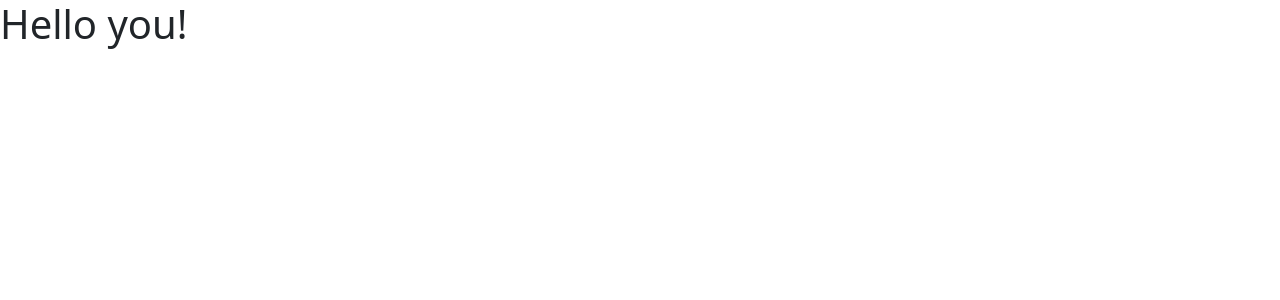
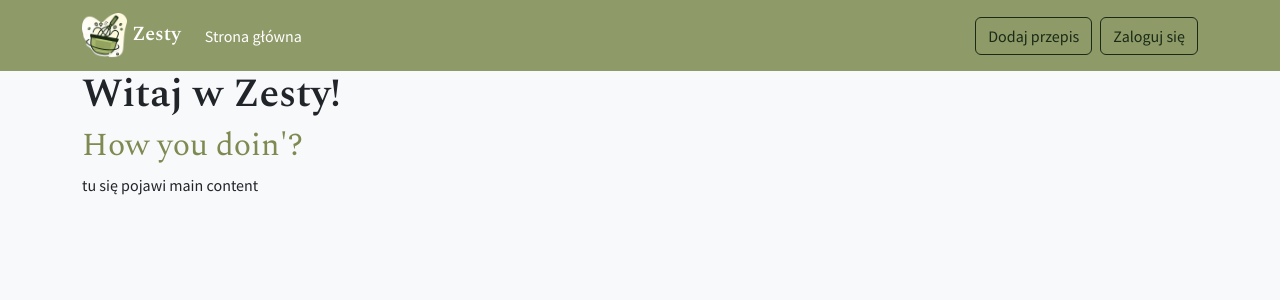
Before and after one commit to budaala/zesty-app, a Vue app in the folder web-app/: page / in a window 1280 px wide. Shown: the top 300 px of the page. Built offline with nearby package versions, Linux system fonts and the light colour scheme.

Commit message:
navbar styling

```diff
--- a/web-app/public/index.html
+++ b/web-app/public/index.html
@@ -5,7 +5,7 @@
     <meta http-equiv="X-UA-Compatible" content="IE=edge">
     <meta name="viewport" content="width=device-width,initial-scale=1.0">
     <link rel="icon" href="<%= BASE_URL %>favicon.ico">
-    <title><%= htmlWebpackPlugin.options.title %></title>
+    <title>Zesty</title>
   </head>
   <body>
     <noscript>
--- a/web-app/src/App.vue
+++ b/web-app/src/App.vue
@@ -2,19 +2,59 @@
   <navbar>
 
   </navbar>
-  <h1>Hello you!</h1>
+  <recipe-list>
+
+  </recipe-list>
 </template>
 
 <script>
 import Navbar from './components/Navbar.vue'
+import RecipeList from './components/RecipeList.vue'
 
 export default {
   name: 'App',
   components: {
-    Navbar
+    Navbar,
+    RecipeList
   }
 }
 </script>
 
 <style>
+
+@import url('https://fonts.googleapis.com/css2?family=Source+Sans+Pro:wght@300;400;600;700&display=swap');
+@import url('https://fonts.googleapis.com/css2?family=Spectral:wght@300;400;600;700&display=swap');
+
+#app {
+  font-family: "Source Sans Pro", sans-serif !important;
+  font-size: medium !important;
+}
+
+body {
+  position: relative;
+  background-color: #f8f9fa !important;
+}
+
+h1 {
+  font-family: "Spectral", serif !important;
+  color: #1A2A15;
+  font-weight: 600 !important;
+}
+
+h2 {
+  font-family: "Spectral", serif !important;
+  color: #7D8A51 !important;
+}
+
+.btn-outline-zesty {
+  color: #7D8A51 !important;
+  border-color: #7D8A51 !important;
+}
+
+.btn-outline-zesty:hover {
+  color: #f8f9fa !important;
+  background-color: #1A2A15 !important;
+  border-color: #7D8A51 !important;
+}
+
 </style>
--- a/web-app/src/components/Navbar.vue
+++ b/web-app/src/components/Navbar.vue
@@ -1,7 +1,60 @@
 <template>
-
+    <nav class="navbar navbar-expand-lg bg-body-tertiary navbar-dark">
+        <div class="container-md">
+            <a class="navbar-brand" href="#">
+                <img src="../assets/logo.png" class="logo">
+                Zesty</a>
+            <button class="navbar-toggler" type="button" data-bs-toggle="collapse" data-bs-target="#navbarSupportedContent"
+                aria-controls="navbarSupportedContent" aria-expanded="false" aria-label="Toggle navigation">
+                <span class="navbar-toggler-icon"></span>
+            </button>
+            <div class="collapse navbar-collapse" id="navbarSupportedContent">
+                <ul class="navbar-nav me-auto mb-2 mb-lg-0">
+                    <li class="nav-item">
+                        <a class="nav-link active" aria-current="page" href="#">Strona główna</a>
+                    </li>
+                </ul>
+                <div class="d-flex">
+                    <button class="btn btn-outline-zesty me-2" type="submit">Dodaj przepis</button>
+                    <!-- Jeśli zalogowany - ikonka konta, jeśli nie - przycisk zaloguj się / zarejestruj -->
+                    <button class="btn btn-outline-zesty" type="submit">Zaloguj się</button>
+                </div>
+            </div>
+        </div>
+    </nav>
 </template>
 
 <script>
+export default {
+    name: 'Navbar',
+    components: {}
+}
+</script>
 
-</script>
+<style scoped>
+.navbar {
+    background-color: #7d8a51d9 !important;
+}
+
+.navbar-brand {
+    font-family: "Spectral", serif !important;
+    font-weight: 600 !important;
+}
+
+.btn-outline-zesty:hover {
+    color: #FFFFFF !important;
+    background-color: #1A2A15;
+    border-color: #1A2A15 !important;
+}
+
+.btn-outline-zesty {
+    color: #1A2A15 !important;
+    /* background-color: #FEFAE0 !important; */
+    border-color: #1A2A15 !important;
+}
+
+.logo {
+    width: 45px;
+    height: 45px;
+}
+</style>
--- /dev/null
+++ b/web-app/src/components/RecipeList.vue
@@ -0,0 +1,18 @@
+<template>
+    <div class="container-md">
+        <h1>Witaj w Zesty!</h1>
+        <h2>How you doin'?</h2>
+        <p>tu się pojawi main content</p>
+    </div>
+</template>
+
+<script>
+    export default {
+        name: 'RecipeList',
+        components: {}
+    }
+
+</script>
+
+<style scoped>
+</style>
```
Also changed, not shown: web-app/src/assets/logo.png.
